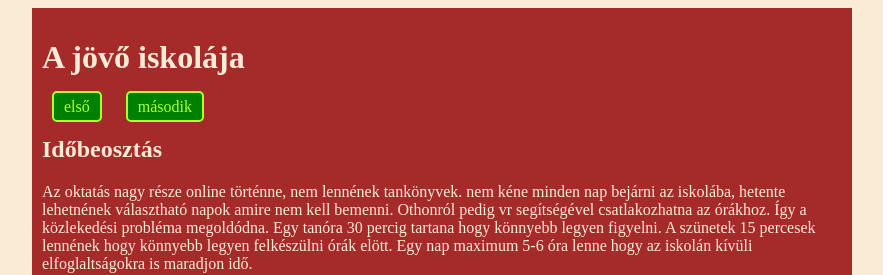
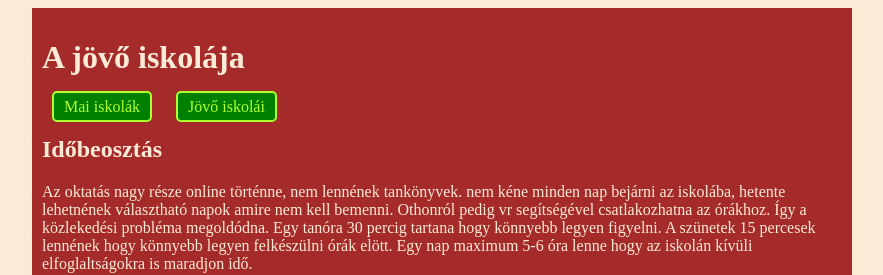
Before and after one commit to Oghux/Jovo_iskolai-main, a plain HTML site: page masik.html in a window 1280 px wide. Shown: the top 275 px of the page, without its empty margins (198-1081 px from the left). Drawn offline with Linux system fonts and the light colour scheme.

Commit message:
jovoiskolai_kesz

```diff
--- a/masik.html
+++ b/masik.html
@@ -14,8 +14,8 @@
             <h1>A jövő iskolája</h1>
         </div>
         <div id="menu">
-            <a href="index.html">első</a>
-            <a href="masik.html">második</a>
+            <a href="index.html">Mai iskolák</a>
+            <a href="masik.html">Jövő iskolái</a>
         </div>
         <div id="tartalom">
             <h2>Időbeosztás</h2>
```
Also changed, not shown: index.html (+3 -3 lines).
